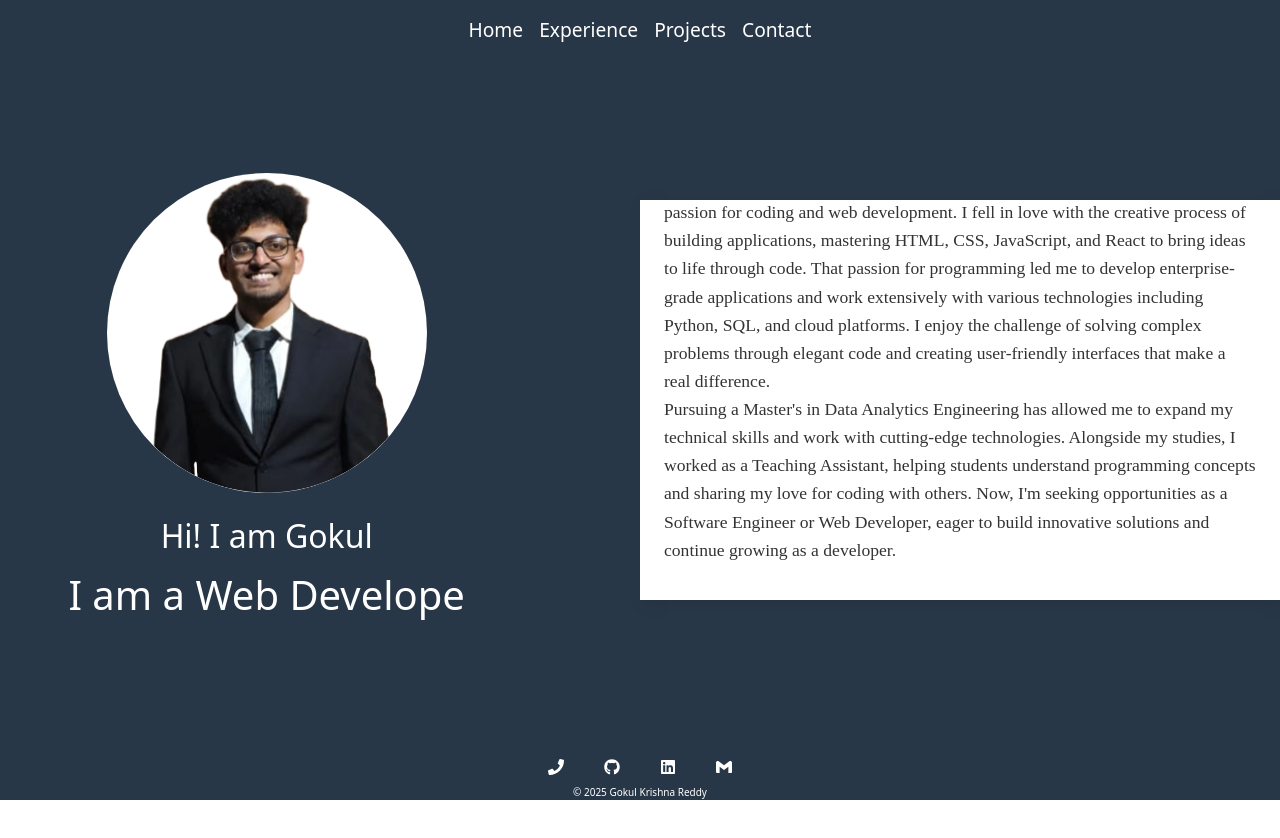
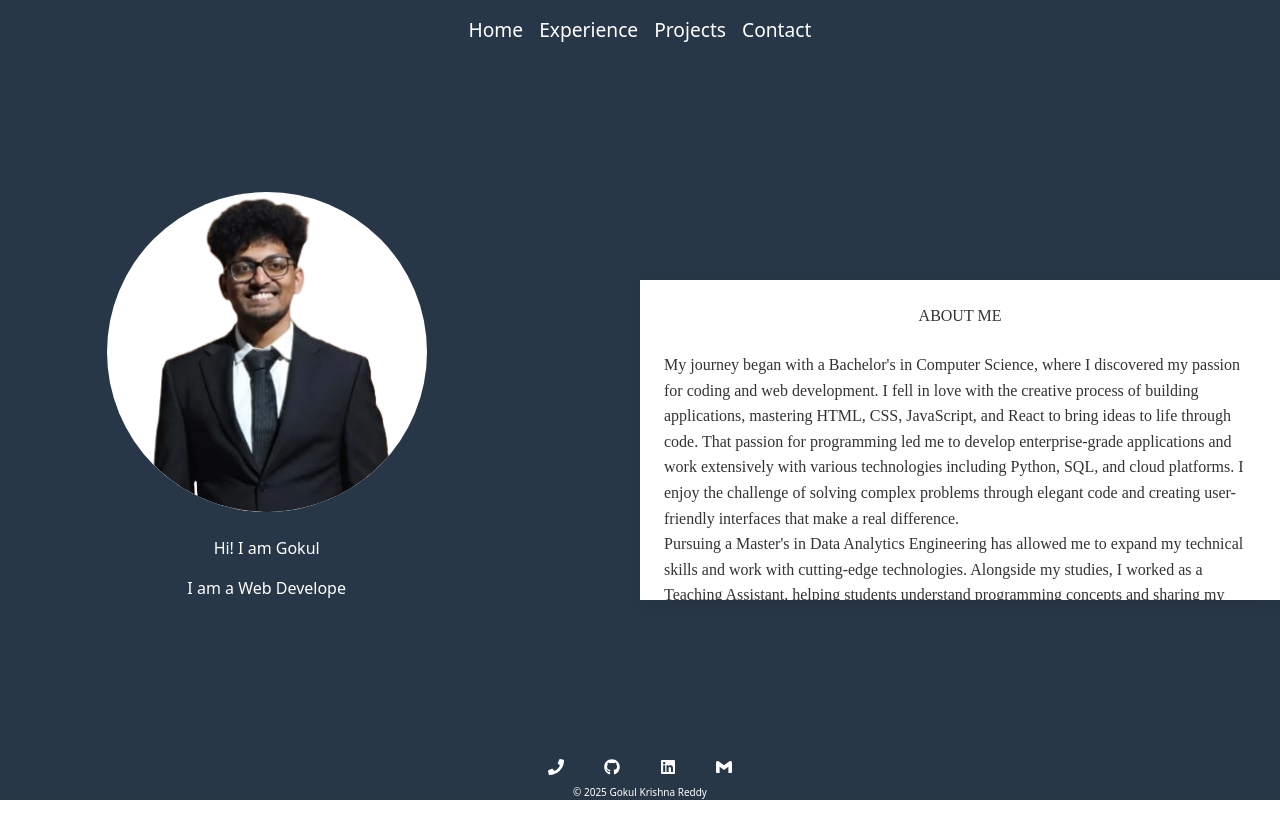
Before and after one commit to gokulgaddam/myPortfolio, a React (Create React App) app: page /#/home in a window 1280 px wide. After the commit the page ends 800 px from the top, so only its background shows below. Built offline with nearby package versions, Linux system fonts and the light colour scheme.

Commit message:
font issues fixed

```diff
--- a/src/components/Home.js
+++ b/src/components/Home.js
@@ -59,16 +59,16 @@ const Home = () => {
           </div>
 
           <div className="text-center">
-            <h2 className="mb-3" style={{fontSize: "2rem"}}>Hi! I am Gokul</h2>
-            <h1 className="mt-2" style={{fontSize: "2.5rem"}}>I am a {text}</h1>
+            <h2 className="mb-3" style={{fontSize: "2.5rem !important"}}>Hi! I am Gokul</h2>
+            <h1 className="mt-2" style={{fontSize: "2.5rem !important"}}>I am a {text}</h1>
           </div>
         </div>
 
         {/* Right Side - About Me Section - Positioned to right edge */}
-        <div className="position-absolute end-0 d-flex align-items-center justify-content-center " style={{ width: "50%", height: "110vh" }}>
-          <div className="p-4 d-flex flex-column justify-content-center" style={{ backgroundColor: "#ffffff", boxShadow: "4px 4px 15px rgba(0, 0, 0, 0.1)",  maxWidth: "100%", height: "50vh", overflowY: "auto" }}>
-              <h1 className="mb-4 text-center" style={{fontFamily: "'Rajdhani', 'sans-serif'", color: '#333', fontSize: '2rem'}}>ABOUT ME</h1>
-              <p style={{fontFamily: "'Rajdhani', 'sans-serif'", fontSize: '1.1rem', color: '#333', lineHeight: "1.6"}} className='text-wrap'>
+        <div className="position-absolute end-0 d-flex align-items-center justify-content-center " style={{ width: "50%", height: "100vh" }}>
+          <div className="p-4 d-flex flex-column justify-content-start" style={{ backgroundColor: "#ffffff", boxShadow: "4px 4px 15px rgba(0, 0, 0, 0.1)",  maxWidth: "100%", height: "40vh", overflowY: "auto", marginTop: "10vh" }}>
+              <h1 className="mb-4 text-center" style={{fontFamily: "'Rajdhani', 'sans-serif'", color: '#333', fontSize: '2rem !important'}}>ABOUT ME</h1>
+              <p style={{fontFamily: "'Rajdhani', 'sans-serif'", fontSize: '1.1rem !important', color: '#333', lineHeight: "1.6"}} className='text-wrap'>
                 My journey began with a Bachelor's in Computer Science, where I discovered my passion for coding and web development. I fell in love with the creative process of building applications, mastering HTML, CSS, JavaScript, and React to bring ideas to life through code.
 
                 That passion for programming led me to develop enterprise-grade applications and work extensively with various technologies including Python, SQL, and cloud platforms. I enjoy the challenge of solving complex problems through elegant code and creating user-friendly interfaces that make a real difference.
@@ -106,19 +106,19 @@ const Home = () => {
           </div>
 
           <div className="px-3">
-            <h2 className="mb-3" style={{fontSize: "1.5rem"}}>Hi! I am Gokul</h2>
-            <h1 className="mt-2" style={{fontSize: "2rem"}}>I am a {text}</h1>
+            <h2 className="mb-3" style={{fontSize: "1.5rem !important"}}>Hi! I am Gokul</h2>
+            <h1 className="mt-2" style={{fontSize: "2rem !important"}}>I am a {text}</h1>
           </div>
         </div>
 
         {/* About Me Section - Below on mobile */}
-        <div className="w-100" style={{ backgroundColor: "#ffffff", padding: "40px 0" }}>
+        <div className="w-100" style={{ backgroundColor: "#ffffff", padding: "40px 0", minHeight: "auto" }}>
           <div className="container px-3">
             <div className="row justify-content-center">
               <div className="col-12">
-                <div className="text-center">
-                  <h1 className="mb-4" style={{fontFamily: "'Rajdhani', 'sans-serif'", color: '#333', fontSize: '1.5rem'}}>ABOUT ME</h1>
-                  <p style={{fontFamily: "'Rajdhani', 'sans-serif'", fontSize: '1rem', color: '#333', lineHeight: "1.6"}} className='text-wrap'>
+                <div className="text-center" style={{ paddingBottom: "20px" }}>
+                  <h1 className="mb-4" style={{fontFamily: "'Rajdhani', 'sans-serif'", color: '#333', fontSize: '1.5rem !important'}}>ABOUT ME</h1>
+                  <p style={{fontFamily: "'Rajdhani', 'sans-serif'", fontSize: '1rem !important', color: '#333', lineHeight: "1.6", marginBottom: "0"}} className='text-wrap'>
                     My journey began with a Bachelor's in Computer Science, where I discovered my passion for coding and web development. I fell in love with the creative process of building applications, mastering HTML, CSS, JavaScript, and React to bring ideas to life through code.
 
                     That passion for programming led me to develop enterprise-grade applications and work extensively with various technologies including Python, SQL, and cloud platforms. I enjoy the challenge of solving complex problems through elegant code and creating user-friendly interfaces that make a real difference.
--- a/src/index.css
+++ b/src/index.css
@@ -1,5 +1,12 @@
+/* CSS Reset for consistent font rendering across environments */
+* {
+  box-sizing: border-box;
+}
+
 html {
-  font-size: 16px; /* Set base font size for consistent rem calculations */
+  font-size: 16px !important; /* Force base font size for consistent rem calculations */
+  -webkit-text-size-adjust: 100%; /* Prevent iOS Safari from scaling text */
+  -ms-text-size-adjust: 100%;
 }
 
 body {
@@ -9,7 +16,14 @@ body {
     sans-serif;
   -webkit-font-smoothing: antialiased;
   -moz-osx-font-smoothing: grayscale;
-  font-size: 1rem; /* Ensure body uses rem units */
+  font-size: 1rem !important; /* Force body font size */
+  line-height: 1.5;
+}
+
+/* Override Bootstrap's default font sizes */
+h1, h2, h3, h4, h5, h6 {
+  font-size: inherit !important;
+  line-height: inherit !important;
 }
 
 code {
--- a/src/styles/navbar.css
+++ b/src/styles/navbar.css
@@ -1,6 +1,6 @@
 
   .navbar-nav .nav-link {
-    font-size: 1.2rem;
+    font-size: 1.2rem !important;
     color: #ffffff !important;
   }
 
@@ -84,7 +84,7 @@
 
     .navbar-nav .nav-link {
       padding: 1rem 1rem;
-      font-size: 1.5rem;
+      font-size: 1.5rem !important;
       color: #000000 !important;
     }
 
```
Also changed, not shown: 1 other file (tests, documents, lock files or other folders).
